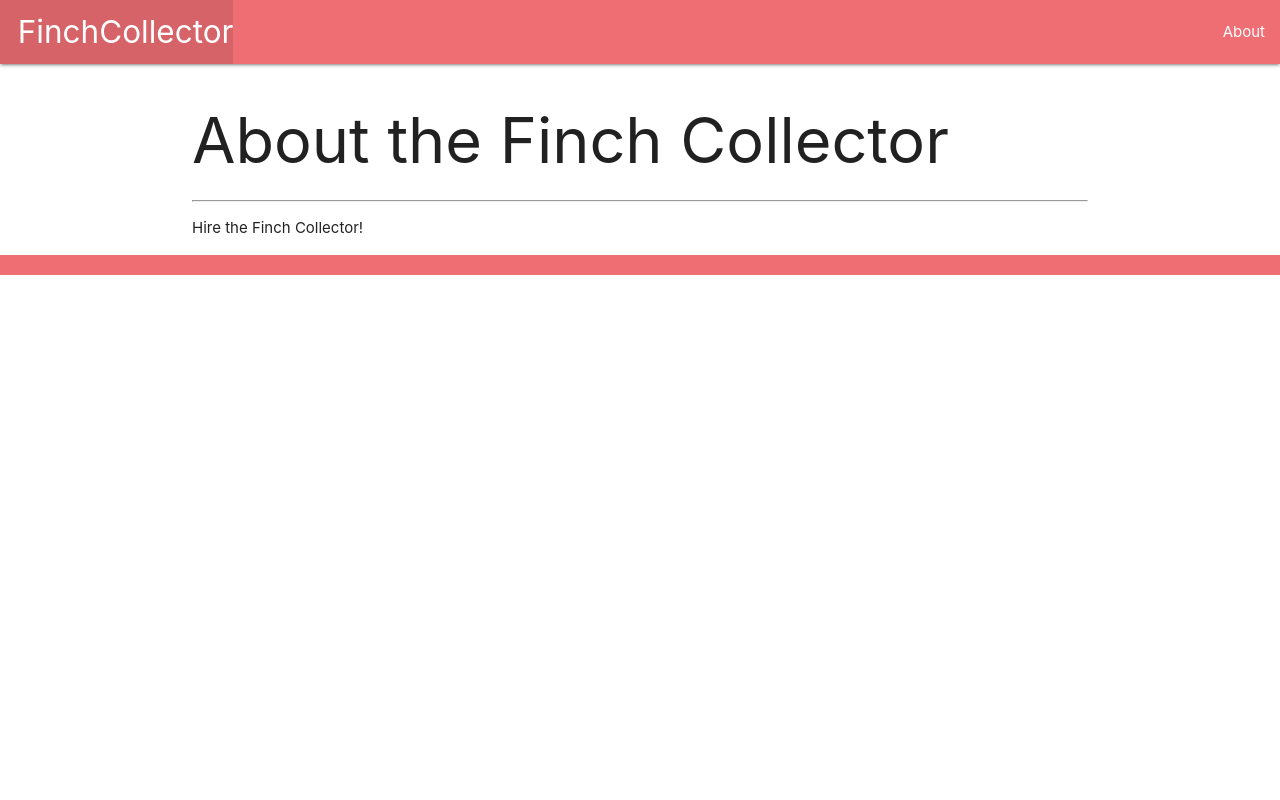
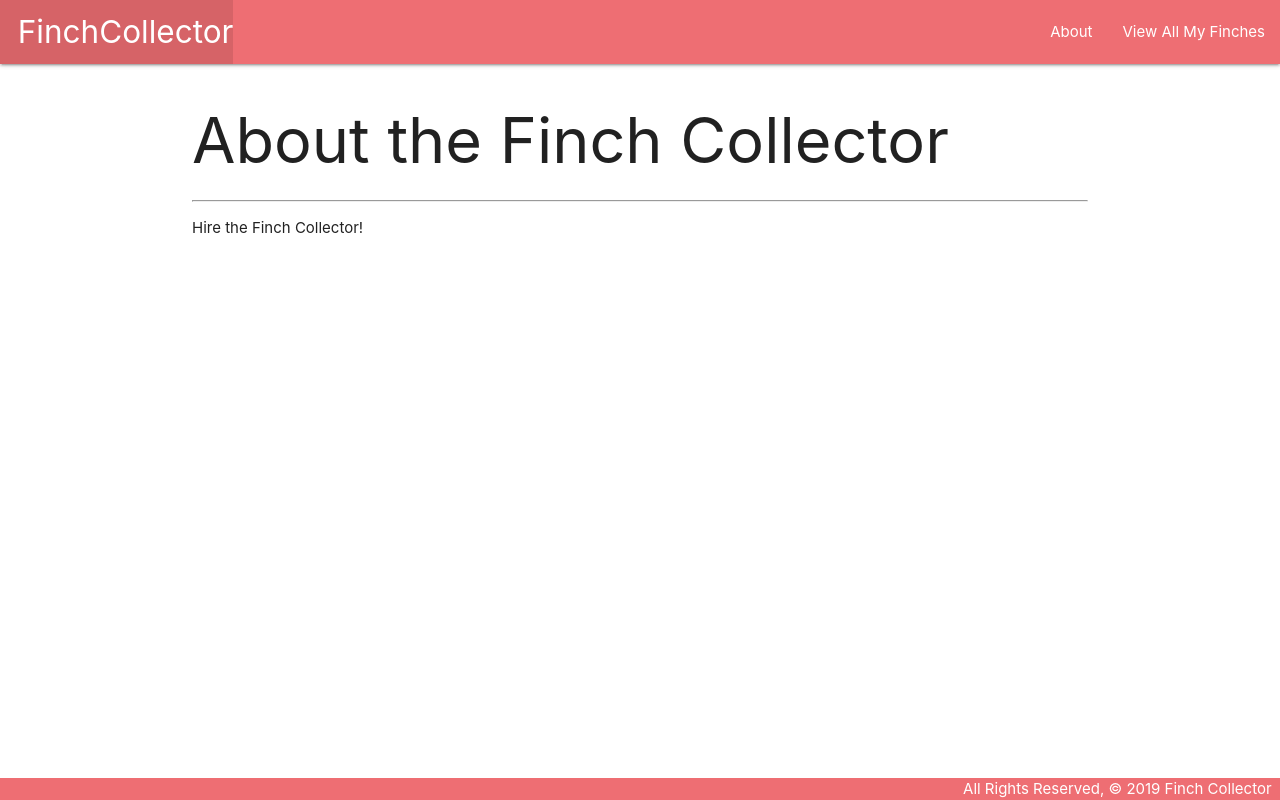
Before and after one commit to wangxiaolialina/finchcollector, a Django app: page /about/ in a window 1280 px wide. Run offline with Django 3.2, Linux system fonts and the light colour scheme.

Commit message:
add css style to base template

```diff
--- a/main_app/static/css/style.css
+++ b/main_app/static/css/style.css
@@ -0,0 +1,14 @@
+body {
+  display: flex;
+  min-height: 100vh;
+  flex-direction: column;
+}
+
+main {
+  flex: 1 0 auto;
+}
+
+footer.page-footer {
+  padding-top: 0;
+  text-align: right;
+}
--- a/main_app/templates/base.html
+++ b/main_app/templates/base.html
@@ -1,3 +1,5 @@
+{% load static %}
+
 <!DOCTYPE html>
 <html lang="en">
 <head>
@@ -6,6 +8,7 @@
   <meta http-equiv="X-UA-Compatible" content="ie=edge">
   <title>Finch Collector</title>
   <link rel="stylesheet" href="https://cdnjs.cloudflare.com/ajax/libs/materialize/1.0.0/css/materialize.min.css">
+  <link rel="stylesheet" type="text/css" href="{% static 'css/style.css' %}">
 </head>
 <body>
   <header class="navbar-fixed">
@@ -16,6 +19,7 @@
         </ul>
         <ul class="right">
           <li><a href="/about">About</a></li>
+          <li><a href="/finch">View All My Finches</a></li>
         </ul>
       </div>
     </nav>
```
